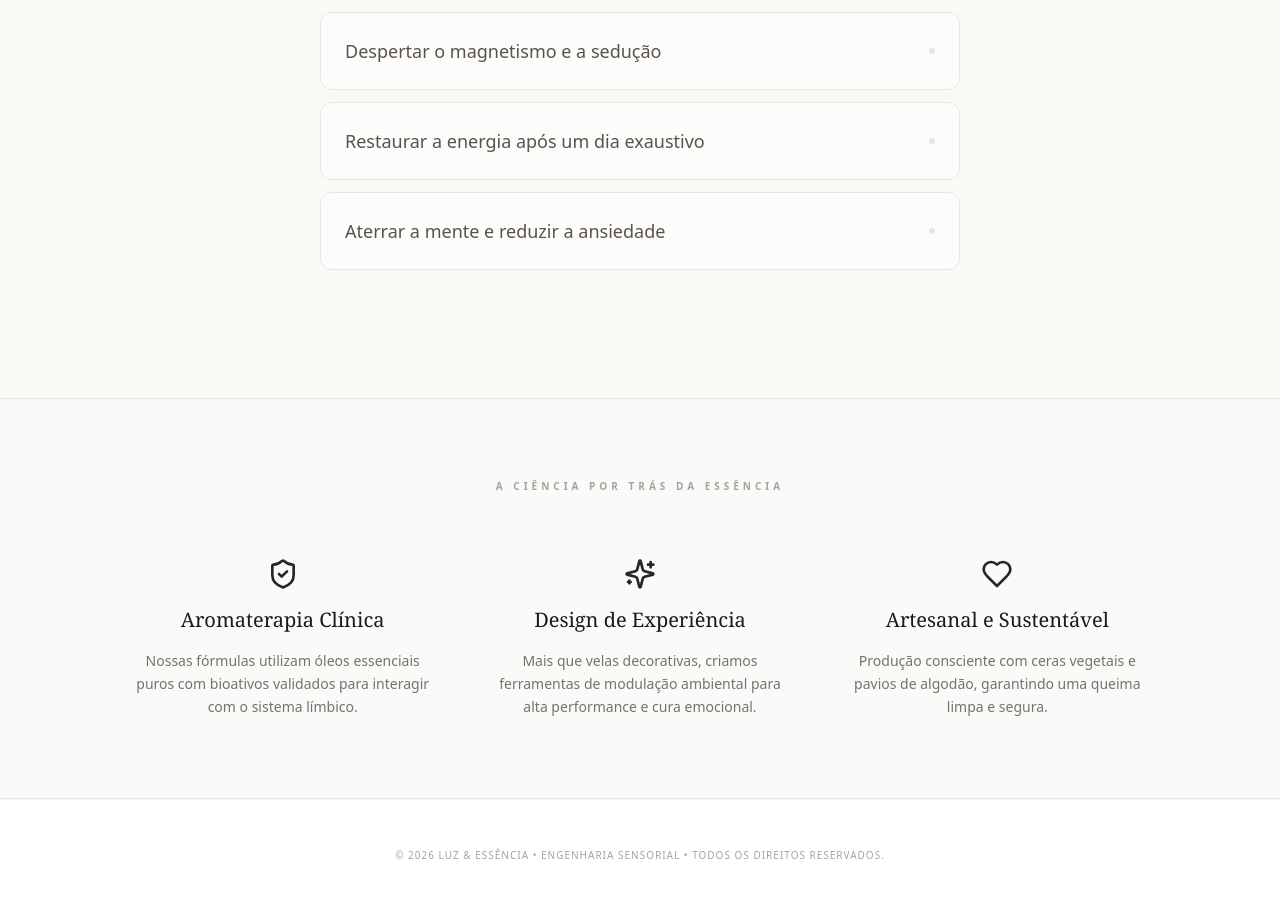
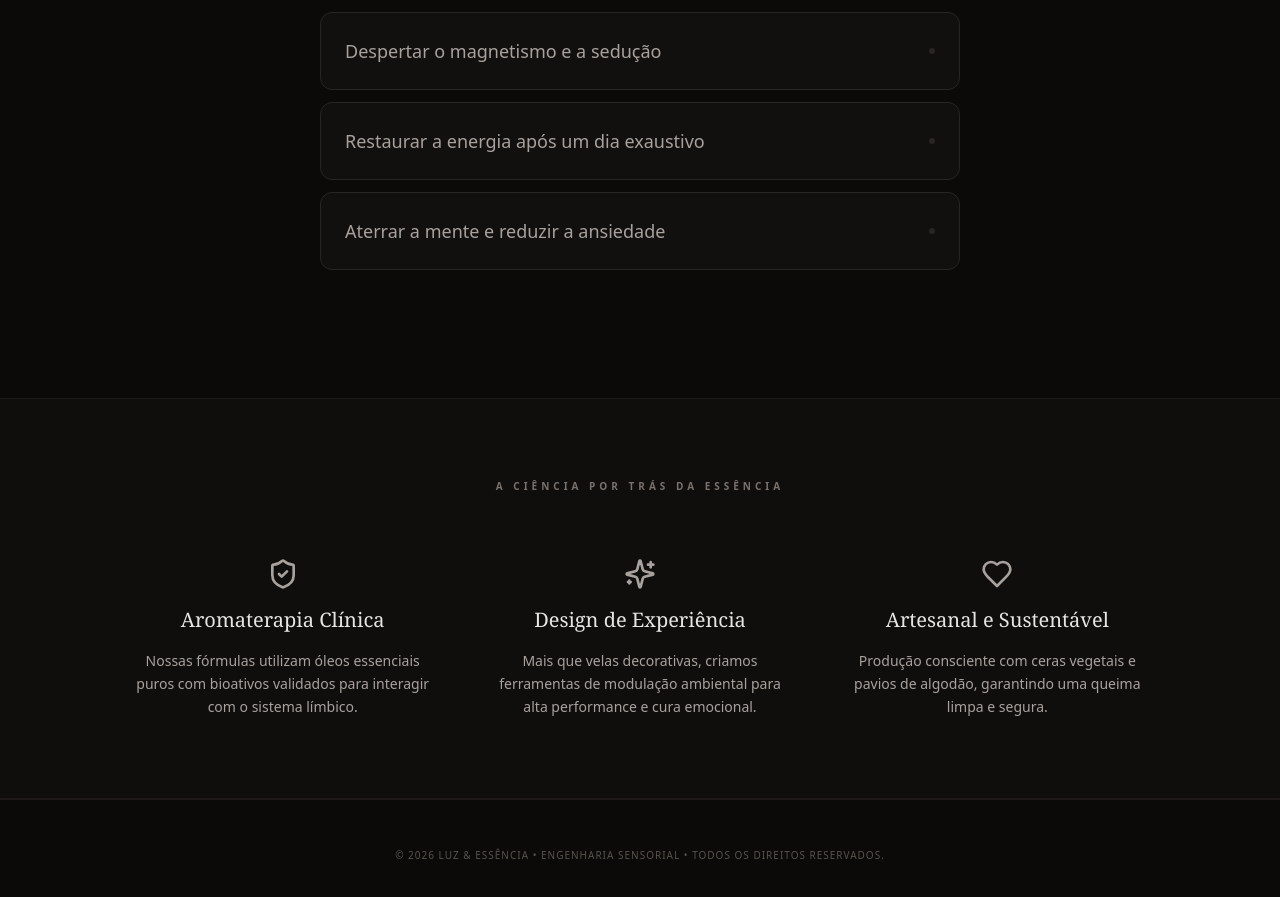
Before and after one commit to CristVini/Candle, a React (Vite) app: page / in a window 1280 px wide. Shown: the part 1185-2082 px from the top of the page. Built offline with nearby package versions, Linux system fonts and the light colour scheme.

Commit message:
[dyad] Modo Dark implementado como padrão em todo o site para uma estética de luxo e bem-estar. - wrote 4 file(s)

```diff
--- a/src/components/Hero.tsx
+++ b/src/components/Hero.tsx
@@ -10,22 +10,23 @@ const Hero = () => {
 
   return (
     <header className="relative min-h-[90vh] flex flex-col items-center justify-center pt-20 px-4 text-center">
+      {/* Dark Ambient Glows */}
       <div className="absolute inset-0 -z-10 overflow-hidden">
-        <div className="absolute top-[-10%] left-[-10%] w-[40%] h-[40%] bg-stone-200/50 rounded-full blur-[120px] animate-pulse"></div>
-        <div className="absolute bottom-[-10%] right-[-10%] w-[40%] h-[40%] bg-stone-100/50 rounded-full blur-[120px] animate-pulse delay-700"></div>
+        <div className="absolute top-[-10%] left-[-10%] w-[50%] h-[50%] bg-stone-800/20 rounded-full blur-[120px] animate-pulse"></div>
+        <div className="absolute bottom-[-10%] right-[-10%] w-[50%] h-[50%] bg-stone-900/40 rounded-full blur-[120px] animate-pulse delay-700"></div>
       </div>
 
       <div className="space-y-6 max-w-4xl mx-auto">
-        <div className="inline-block px-4 py-1.5 bg-stone-900 text-white rounded-full text-[10px] font-bold uppercase tracking-[0.3em] mb-4 animate-in fade-in slide-in-from-bottom-4 duration-1000">
+        <div className="inline-block px-4 py-1.5 bg-stone-100 text-stone-950 rounded-full text-[10px] font-bold uppercase tracking-[0.3em] mb-4 animate-in fade-in slide-in-from-bottom-4 duration-1000">
           Alta Perfumaria & Neurociência
         </div>
 
-        <h1 className="text-5xl md:text-8xl font-serif text-stone-850 leading-[0.9] tracking-tight animate-in fade-in slide-in-from-bottom-8 duration-1000 delay-150">
+        <h1 className="text-5xl md:text-8xl font-serif text-stone-100 leading-[0.9] tracking-tight animate-in fade-in slide-in-from-bottom-8 duration-1000 delay-150">
           Sua mente desenha o <br />
           <span className="italic font-light text-stone-500">ambiente que habita.</span>
         </h1>
 
-        <p className="text-lg md:text-xl text-stone-600 max-w-2xl mx-auto leading-relaxed animate-in fade-in slide-in-from-bottom-12 duration-1000 delay-300">
+        <p className="text-lg md:text-xl text-stone-400 max-w-2xl mx-auto leading-relaxed animate-in fade-in slide-in-from-bottom-12 duration-1000 delay-300">
           Descubra a assinatura olfativa desenvolvida para o seu estado emocional atual através do nosso protocolo de mapeamento arquétipo.
         </p>
 
@@ -33,15 +34,15 @@ const Hero = () => {
           <button
             onClick={scrollToQuiz}
             aria-label="Iniciar Mapeamento Sensorial"
-            className="group relative px-12 py-5 bg-stone-900 text-white rounded-full font-bold overflow-hidden transition-all hover:scale-105 active:scale-95"
+            className="group relative px-12 py-5 bg-stone-100 text-stone-950 rounded-full font-bold overflow-hidden transition-all hover:scale-105 active:scale-95"
           >
             <span className="relative z-10">Iniciar Mapeamento Gratuito</span>
-            <div className="absolute inset-0 bg-stone-800 scale-x-0 group-hover:scale-x-100 transition-transform origin-left duration-500"></div>
+            <div className="absolute inset-0 bg-white scale-x-0 group-hover:scale-x-100 transition-transform origin-left duration-500"></div>
           </button>
         </div>
       </div>
 
-      <div className="absolute bottom-10 left-1/2 -translate-x-1/2 animate-bounce opacity-30">
+      <div className="absolute bottom-10 left-1/2 -translate-x-1/2 animate-bounce opacity-20 text-stone-100">
         <ArrowDown className="w-6 h-6" />
       </div>
     </header>
--- a/src/components/Quiz.tsx
+++ b/src/components/Quiz.tsx
@@ -93,23 +93,23 @@ const Quiz = () => {
     <div className="max-w-2xl mx-auto px-4" role="form" aria-live="polite">
       <div className="mb-12 text-center">
         <div className="flex items-center justify-center gap-2 mb-4">
-          <div className="h-[1px] w-8 bg-stone-300"></div>
-          <span className="text-[10px] font-bold text-stone-600 uppercase tracking-[0.3em]">
+          <div className="h-[1px] w-8 bg-stone-800"></div>
+          <span className="text-[10px] font-bold text-stone-500 uppercase tracking-[0.3em]">
             Protocolo Sensorial • Passo {currentStep + 1} de {questions.length}
           </span>
-          <div className="h-[1px] w-8 bg-stone-300"></div>
+          <div className="h-[1px] w-8 bg-stone-800"></div>
         </div>
 
-        <div className="w-full bg-stone-100 h-1 rounded-full overflow-hidden max-w-xs mx-auto" role="progressbar" aria-valuenow={((currentStep + 1) / questions.length) * 100} aria-valuemin={0} aria-valuemax={100}>
+        <div className="w-full bg-stone-900 h-1 rounded-full overflow-hidden max-w-xs mx-auto" role="progressbar" aria-valuenow={((currentStep + 1) / questions.length) * 100} aria-valuemin={0} aria-valuemax={100}>
           <div
-            className="bg-stone-800 h-full transition-all duration-700 ease-out"
+            className="bg-stone-100 h-full transition-all duration-700 ease-out"
             style={{ width: `${((currentStep + 1) / questions.length) * 100}%` }}
           />
         </div>
       </div>
 
       <div className="space-y-8">
-        <h2 className="text-3xl md:text-5xl font-serif text-center text-stone-800 leading-tight">
+        <h2 className="text-3xl md:text-5xl font-serif text-center text-stone-100 leading-tight">
           {currentQuestion.text}
         </h2>
 
@@ -119,13 +119,13 @@ const Quiz = () => {
               key={index}
               onClick={() => handleAnswer(option.value)}
               aria-label={`Escolher opção: ${option.text}`}
-              className="group relative w-full text-left p-6 bg-white/50 border border-stone-200 rounded-xl hover:border-stone-800 hover:bg-stone-50 transition-all duration-300 focus:ring-2 focus:ring-stone-400 focus:outline-none"
+              className="group relative w-full text-left p-6 bg-stone-900/40 border border-stone-800 rounded-xl hover:border-stone-500 hover:bg-stone-800/60 transition-all duration-300 focus:ring-2 focus:ring-stone-600 focus:outline-none"
             >
               <div className="flex items-center justify-between">
-                <span className="text-lg text-stone-600 group-hover:text-stone-900 transition-colors">
+                <span className="text-lg text-stone-400 group-hover:text-stone-100 transition-colors">
                   {option.text}
                 </span>
-                <div className="h-1.5 w-1.5 rounded-full bg-stone-200 group-hover:bg-stone-800 transition-colors"></div>
+                <div className="h-1.5 w-1.5 rounded-full bg-stone-800 group-hover:bg-stone-100 transition-colors"></div>
               </div>
             </button>
           ))}
--- a/src/components/ResultCard.tsx
+++ b/src/components/ResultCard.tsx
@@ -1,102 +1,79 @@
 "use client";
 
 import React from 'react';
-import { CandleProfile } from '../data/candleProfiles';
-import { Button } from './ui/button';
-import { RefreshCw, MessageCircle, Brain, Droplets, Info } from 'lucide-react';
+import { ShoppingBag, RotateCcw } from 'lucide-react';
 
-interface ResultCardProps {
-  profile: CandleProfile;
-  onReset: () => void;
+interface Profile {
+  id: string;
+  name: string;
+  archetype: string;
+  description: string;
+  notes: string[];
+  emotion: string;
+  imageUrl: string;
+  color: string;
 }
 
-const ResultCard = ({ profile, onReset }: ResultCardProps) => {
-  // Número atualizado para o fornecido: 15 996842962 (DDI 55 Brasil)
-  const whatsappNumber = "5515996842962";
-  const message = `Olá! Acabei de fazer o Mapeamento Arquétipo na Luz & Essência e meu resultado foi: ${profile.title}.\n\nAssinatura: ${profile.scent}\nArquétipo: ${profile.archetype}\n\nGostaria de encomendar esta essência!`;
-  const whatsappUrl = `https://wa.me/${whatsappNumber}?text=${encodeURIComponent(message)}`;
+const ResultCard = ({ profile, onReset }: { profile: Profile; onReset: () => void }) => {
+  const phoneNumber = "5515996842962";
+  const message = `Olá! Realizei o Mapeamento Arquétipo Olfativo e meu perfil é: ${profile.name} (${profile.archetype}). Gostaria de encomendar minha vela personalizada!`;
+  const whatsappUrl = `https://wa.me/${phoneNumber}?text=${encodeURIComponent(message)}`;
 
   return (
-    <div className="max-w-4xl mx-auto animate-in fade-in zoom-in duration-500">
-      <div className="bg-white rounded-[40px] overflow-hidden shadow-2xl border border-stone-100">
+    <div className="max-w-4xl mx-auto bg-stone-900/50 border border-stone-800 rounded-3xl overflow-hidden shadow-2xl animate-in zoom-in-95 duration-700">
       <div className="grid md:grid-cols-2">
-          {/* Coluna da Imagem */}
         <div className="relative h-64 md:h-auto overflow-hidden">
           <img
             src={profile.imageUrl}
-              alt={profile.scent}
-              className="w-full h-full object-cover transition-transform duration-1000 hover:scale-105"
+            alt={profile.name}
+            className="absolute inset-0 w-full h-full object-cover transition-transform duration-1000 hover:scale-110"
           />
-            <div className={`absolute inset-0 opacity-20 ${profile.color.split(' ')[0]}`}></div>
-            <div className="absolute bottom-6 left-6 right-6">
-              <div className="inline-block px-3 py-1 bg-white/90 backdrop-blur-md rounded-full text-[10px] font-bold uppercase tracking-widest text-stone-800 mb-2">
-                Arquétipo: {profile.archetype}
+          <div className="absolute inset-0 bg-gradient-to-t from-stone-950 via-transparent to-transparent md:bg-gradient-to-r md:from-transparent md:to-stone-900/50"></div>
         </div>
+
+        <div className="p-8 md:p-12 space-y-8">
+          <div className="space-y-2">
+            <span className="text-[10px] font-bold text-stone-500 uppercase tracking-[0.4em]">
+              Seu Perfil Arquétipo
+            </span>
+            <h2 className="text-4xl md:text-5xl font-serif text-stone-100">{profile.name}</h2>
+            <p className="text-stone-500 italic text-lg">{profile.archetype}</p>
+          </div>
+
+          <div className="space-y-4">
+            <p className="text-stone-300 leading-relaxed">
+              {profile.description}
+            </p>
+            <div className="flex flex-wrap gap-2">
+              {profile.notes.map((note, i) => (
+                <span key={i} className="px-3 py-1 bg-stone-800 text-stone-400 text-xs rounded-full border border-stone-700">
+                  {note}
+                </span>
+              ))}
             </div>
           </div>
 
-          {/* Coluna do Conteúdo */}
-          <div className="p-8 md:p-12 space-y-8">
-            <div>
-              <h3 className="text-[10px] font-bold uppercase tracking-[0.3em] text-stone-400 mb-2">Seu Perfil Sensorial</h3>
-              <h2 className="text-4xl md:text-5xl font-serif text-stone-800 leading-tight mb-4">{profile.title}</h2>
-              <p className="text-stone-500 leading-relaxed italic">"{profile.description}"</p>
-            </div>
-
-            <div className="grid grid-cols-1 gap-6">
-              <div className="flex gap-4">
-                <div className="mt-1 h-8 w-8 rounded-full bg-stone-50 flex items-center justify-center shrink-0">
-                  <Droplets className="w-4 h-4 text-stone-400" />
-                </div>
-                <div>
-                  <h4 className="text-xs font-bold uppercase tracking-wider text-stone-800">Assinatura Olfativa</h4>
-                  <p className="text-sm text-stone-600 font-medium">{profile.scent}</p>
-                  <p className="text-[10px] text-stone-400 mt-1 uppercase tracking-tighter">Ativos: {profile.activeIngredients}</p>
-                </div>
-              </div>
-
-              <div className="flex gap-4">
-                <div className="mt-1 h-8 w-8 rounded-full bg-stone-50 flex items-center justify-center shrink-0">
-                  <Brain className="w-4 h-4 text-stone-400" />
-                </div>
-                <div>
-                  <h4 className="text-xs font-bold uppercase tracking-wider text-stone-800">Mecanismo de Ação</h4>
-                  <p className="text-sm text-stone-600 leading-snug">{profile.psychologicalAction}</p>
-                  <p className="text-[10px] text-stone-400 mt-1 uppercase tracking-tighter">Contexto: {profile.clinicalContext}</p>
-                </div>
-              </div>
-            </div>
-
-            <div className="pt-6 space-y-4">
-              <p className="text-sm font-bold text-stone-800 text-center">{profile.strongCTA}</p>
-              <div className="flex flex-col sm:flex-row gap-3">
+          <div className="flex flex-col sm:flex-row gap-4 pt-4">
             <a
               href={whatsappUrl}
               target="_blank"
               rel="noopener noreferrer"
-                  className="flex-1 bg-stone-900 text-white text-center py-4 rounded-xl font-bold hover:bg-stone-800 transition-colors shadow-lg shadow-stone-200 flex items-center justify-center gap-2"
+              className="flex-1 flex items-center justify-center gap-2 bg-stone-100 text-stone-950 py-4 rounded-full font-bold transition-all hover:bg-white hover:scale-105 active:scale-95"
             >
-                  <MessageCircle className="w-5 h-5" />
+              <ShoppingBag size={18} />
               Encomendar Essência
             </a>
             <button
               onClick={onReset}
-                  className="px-6 py-4 border border-stone-200 text-stone-600 rounded-xl font-bold hover:bg-stone-50 transition-colors flex items-center justify-center gap-2"
+              className="flex items-center justify-center gap-2 px-8 py-4 bg-stone-800 text-stone-300 rounded-full font-bold transition-all hover:bg-stone-700"
             >
-                  <RefreshCw className="w-4 h-4" />
+              <RotateCcw size={18} />
               Refazer
             </button>
           </div>
         </div>
       </div>
     </div>
-      </div>
-
-      <div className="mt-8 flex items-center justify-center gap-2 text-stone-400">
-        <Info className="w-4 h-4" />
-        <span className="text-[10px] uppercase tracking-widest font-medium">Protocolo Luz & Essência • Baseado em Aromaterapia Clínica</span>
-      </div>
-    </div>
   );
 };
 
--- a/src/pages/Index.tsx
+++ b/src/pages/Index.tsx
@@ -6,13 +6,12 @@ import Quiz from '../components/Quiz';
 import { ShieldCheck, Heart, Sparkles } from 'lucide-react';
 
 const Index = () => {
-  // Atualiza o título da aba do navegador para a marca do cliente
   useEffect(() => {
     document.title = "Luz & Essência | Mapeamento de Arquétipos Olfativos";
   }, []);
 
   return (
-    <main className="min-h-screen bg-[#faf9f6] text-stone-900 selection:bg-stone-200" role="main">
+    <main className="min-h-screen bg-stone-950 text-stone-100 selection:bg-stone-800" role="main">
       <section aria-label="Introdução e Mapeamento">
         <Hero />
       </section>
@@ -24,33 +23,34 @@ const Index = () => {
         </div>
       </section>
 
-      <section className="py-20 bg-stone-50 border-y border-stone-200" aria-labelledby="trust-heading">
+      {/* Trust Section - Dark Theme */}
+      <section className="py-20 bg-stone-900/30 border-y border-stone-800/50" aria-labelledby="trust-heading">
         <div className="container mx-auto px-4">
-          <h2 id="trust-heading" className="text-[10px] font-bold uppercase tracking-[0.4em] text-center text-stone-400 mb-16">
+          <h2 id="trust-heading" className="text-[10px] font-bold uppercase tracking-[0.4em] text-center text-stone-500 mb-16">
             A Ciência por trás da Essência
           </h2>
 
           <div className="grid md:grid-cols-3 gap-12 max-w-5xl mx-auto">
             <article className="text-center space-y-4">
-              <div className="flex justify-center text-stone-800"><ShieldCheck className="w-8 h-8" /></div>
-              <h3 className="font-serif text-xl">Aromaterapia Clínica</h3>
-              <p className="text-sm text-stone-500 leading-relaxed">
+              <div className="flex justify-center text-stone-400"><ShieldCheck className="w-8 h-8" /></div>
+              <h3 className="font-serif text-xl text-stone-200">Aromaterapia Clínica</h3>
+              <p className="text-sm text-stone-400 leading-relaxed">
                 Nossas fórmulas utilizam óleos essenciais puros com bioativos validados para interagir com o sistema límbico.
               </p>
             </article>
 
             <article className="text-center space-y-4">
-              <div className="flex justify-center text-stone-800"><Sparkles className="w-8 h-8" /></div>
-              <h3 className="font-serif text-xl">Design de Experiência</h3>
-              <p className="text-sm text-stone-500 leading-relaxed">
+              <div className="flex justify-center text-stone-400"><Sparkles className="w-8 h-8" /></div>
+              <h3 className="font-serif text-xl text-stone-200">Design de Experiência</h3>
+              <p className="text-sm text-stone-400 leading-relaxed">
                 Mais que velas decorativas, criamos ferramentas de modulação ambiental para alta performance e cura emocional.
               </p>
             </article>
 
             <article className="text-center space-y-4">
-              <div className="flex justify-center text-stone-800"><Heart className="w-8 h-8" /></div>
-              <h3 className="font-serif text-xl">Artesanal e Sustentável</h3>
-              <p className="text-sm text-stone-500 leading-relaxed">
+              <div className="flex justify-center text-stone-400"><Heart className="w-8 h-8" /></div>
+              <h3 className="font-serif text-xl text-stone-200">Artesanal e Sustentável</h3>
+              <p className="text-sm text-stone-400 leading-relaxed">
                 Produção consciente com ceras vegetais e pavios de algodão, garantindo uma queima limpa e segura.
               </p>
             </article>
@@ -58,9 +58,9 @@ const Index = () => {
         </div>
       </section>
 
-      <footer className="py-12 border-t border-stone-100 bg-white">
+      <footer className="py-12 border-t border-stone-900 bg-stone-950">
         <div className="container mx-auto px-4 text-center">
-          <p className="text-[10px] uppercase tracking-widest text-stone-400">
+          <p className="text-[10px] uppercase tracking-widest text-stone-600">
             © {new Date().getFullYear()} Luz & Essência • Engenharia Sensorial • Todos os direitos reservados.
           </p>
         </div>
```
Lines whose indentation alone changed are shown as unchanged.
